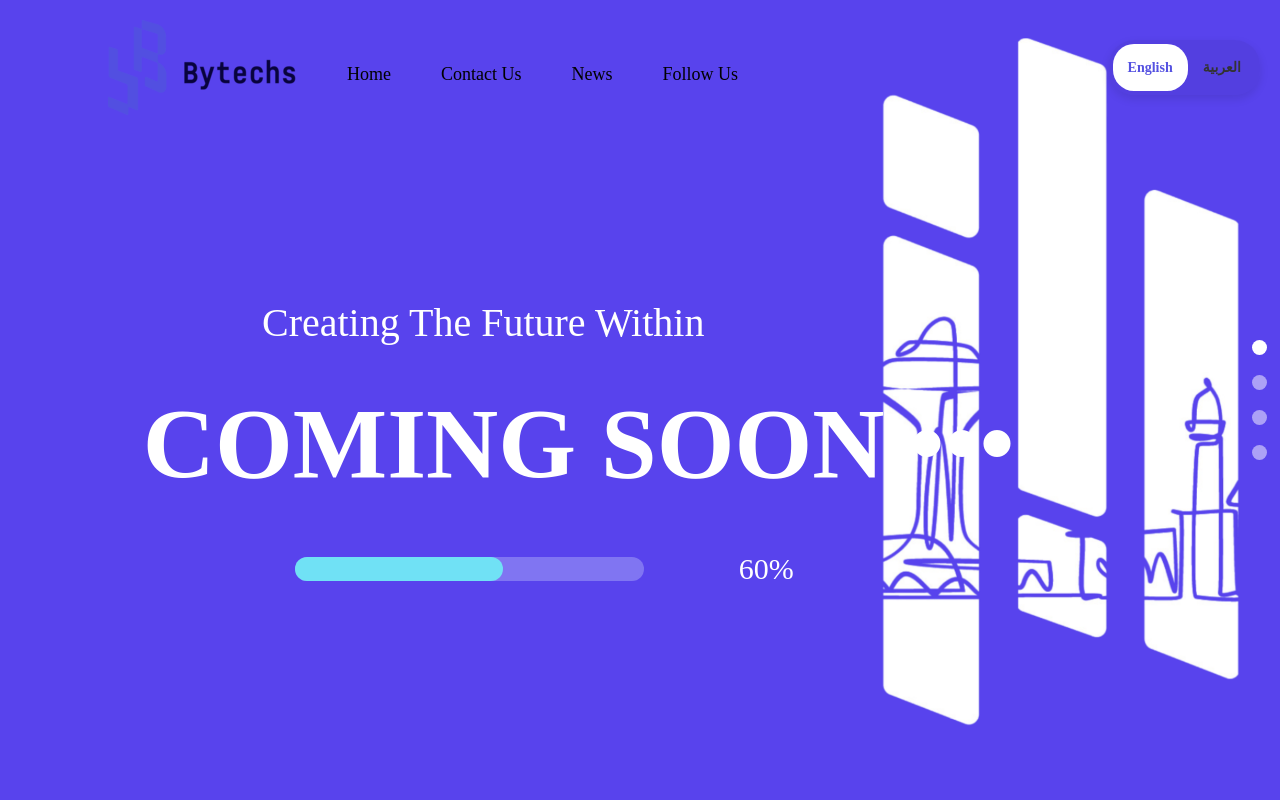
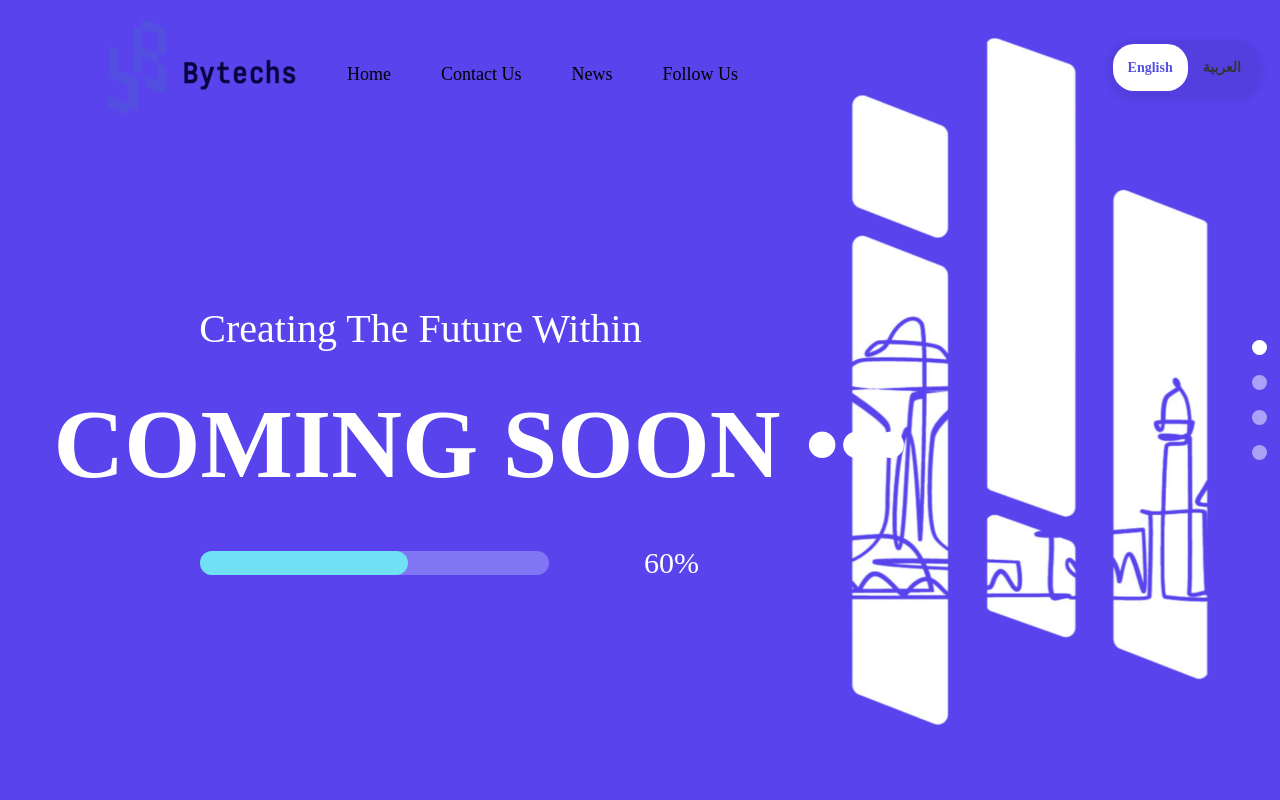
Before and after one commit to ByTechS-Platform/ByTechS-Website, a React (Create React App) app: page / in a window 1280 px wide. Shown: the top 800 px of the page. Built offline with nearby package versions, Linux system fonts and the light colour scheme; no server answers; a web font is replaced by a local one.

Commit message:
Hero section style enhanced

```diff
--- a/src/Styles/Hero.scss
+++ b/src/Styles/Hero.scss
@@ -10,6 +10,7 @@
 
     .content {
       z-index: 100;
+      align-items: start;
 
       h1[data-en="COMING SOON ..."] {
         font-family: "29LT Zawi";
@@ -140,7 +141,7 @@
       min-height: 100vh;
 
       .content {
-        width: 75%;
+        width: 65%;
 
         .T1 {
           font-family: "29LT Zawi";
@@ -155,12 +156,12 @@
         /* Styling for 'COMING SOON ...' Heading */
         h1[data-en="COMING SOON ..."] {
           font-weight: 700;
-          font-size: 100px;
+          font-size: 98px;
           line-height: 132px;
-          text-align: center;
+          text-align: start;
           width: 1000px;
           height: 132px;
-          margin: 5% 7%;
+          margin: 5%;
         }
 
         /* =================================
@@ -170,7 +171,7 @@
         .progress-bar {
           width: 349px;
           height: 24px;
-          margin-left: 30%;
+          margin-left: 23%;
           margin-bottom: 30px;
         }
 
@@ -188,7 +189,7 @@
       .illustration {
         width: 80%;
         max-width: 90%;
-        margin-left: -25%;
+        margin-left: -20%;
 
         .shapes {
           gap: 30px;
```
